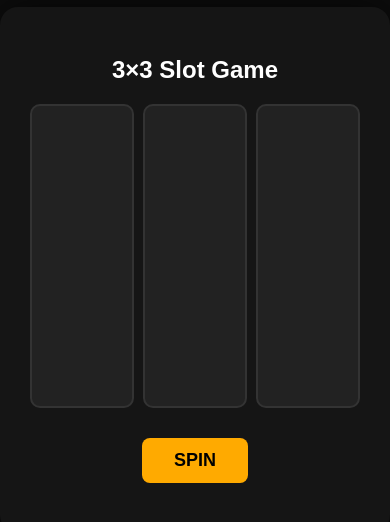
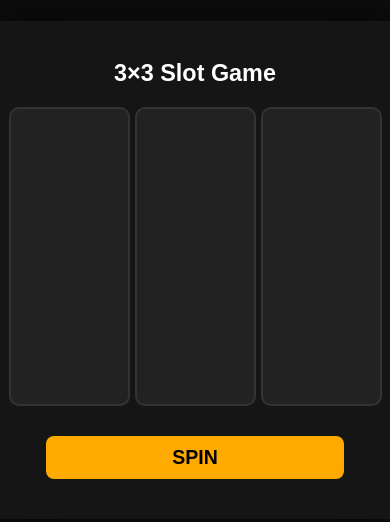
Before and after one commit to m7mdIIIplayer/lordbot_slot, a plain HTML site: page index.html in a window 390 px wide. Shown: the part 152-674 px from the top of the page. Drawn offline with Linux system fonts and the light colour scheme.

Commit message:
Update index.html

```diff
--- a/index.html
+++ b/index.html
@@ -1,4 +1,3 @@
-
 <!DOCTYPE html>
 <html lang="en">
 <head>
@@ -113,6 +112,49 @@
         0% { transform: translateY(0) rotate(0deg); opacity: 1; }
         100% { transform: translateY(110vh) rotate(360deg); opacity: 0; }
     }
+@media (max-width: 600px) {
+
+    body {
+        padding: 0;
+        margin: 0;
+    }
+
+    .slot-box {
+        width: 100%;
+        max-width: 100%;
+        border-radius: 0;
+        padding: 20px 10px;
+    }
+
+    .reels-container {
+        justify-content: space-around;
+        gap: 5px;
+    }
+
+    .reel {
+        width: 30vw;   /* كل ريل ياخذ ثلث الشاشة */
+        height: 35vh;  /* ارتفاع مناسب */
+    }
+
+    .symbol {
+        height: 11vh;  /* يناسب 3 صفوف */
+        font-size: 9vw;
+    }
+
+    h2 {
+        font-size: 6vw;
+    }
+
+    #status {
+        font-size: 5vw;
+    }
+
+    button {
+        width: 80%;
+        font-size: 5vw;
+        padding: 10px;
+    }
+}
 
 </style>
 
```
